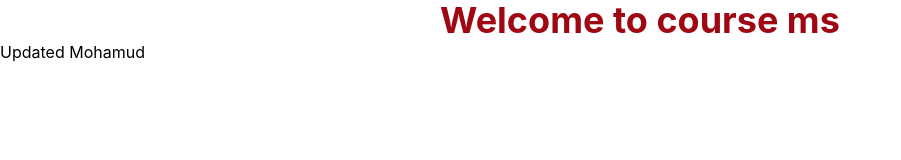
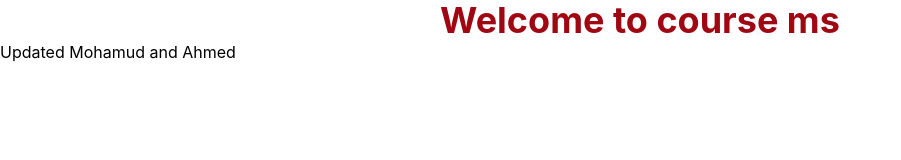
Before and after one commit to mohamudabdikarin/course-platform, a React (Vite) app: page / in a window 1280 px wide. Shown: the top 160 px of the page, without its empty margins (0-901 px from the left). Built offline with nearby package versions, Linux system fonts and the light colour scheme.

Commit message:
and Ahmed

```diff
--- a/src/App.jsx
+++ b/src/App.jsx
@@ -8,7 +8,7 @@ function App() {
     <>
       <div>
         <h1 className='text-4xl text-red-800 font-bold text-center'>Welcome to course ms</h1>
-        <p>Updated Mohamud</p>
+        <p>Updated Mohamud and Ahmed</p>
       </div>
     </>
   )
```
